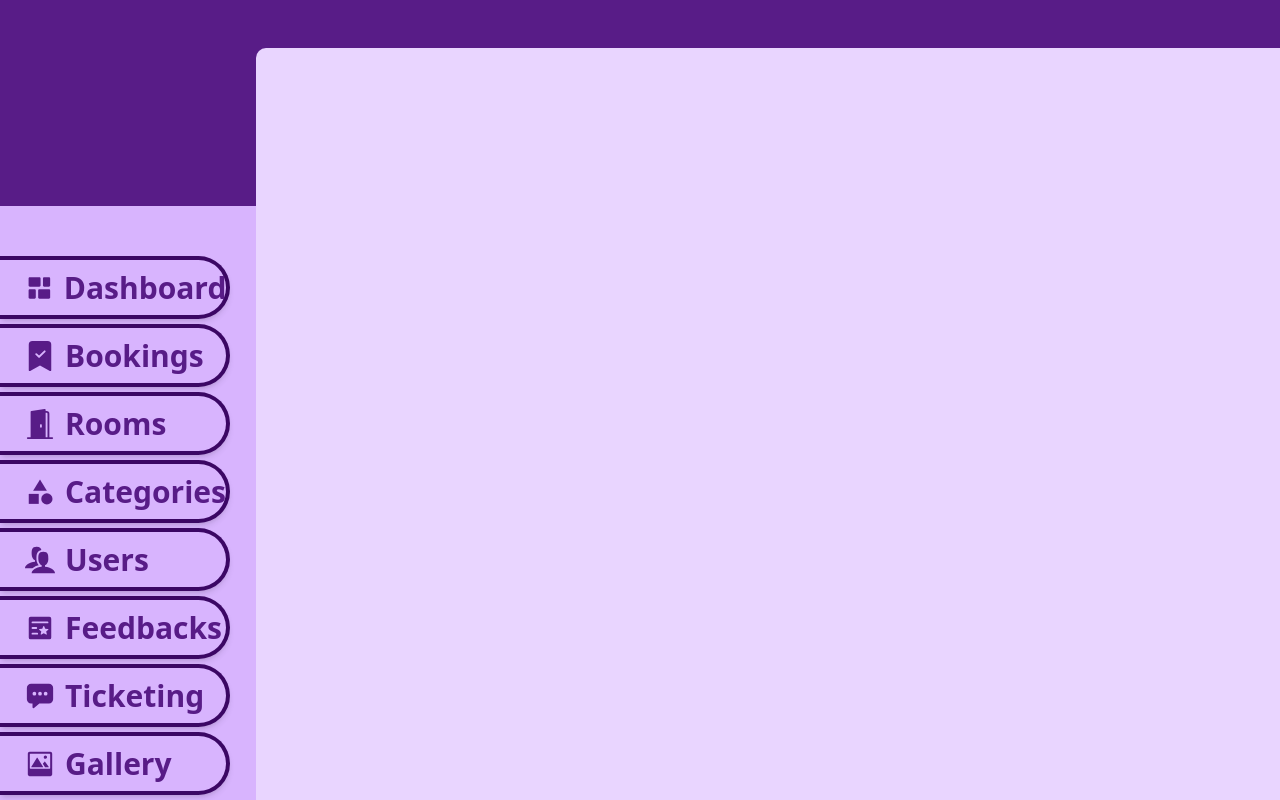
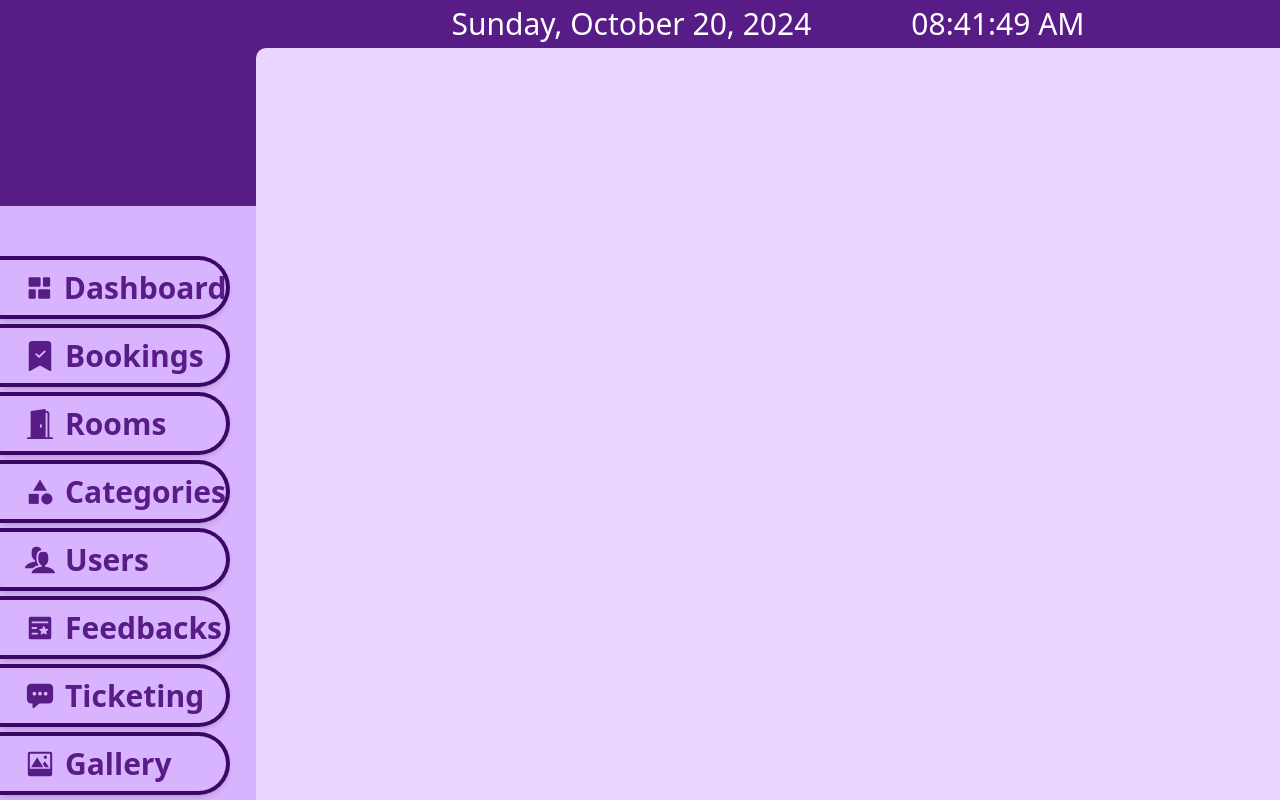
Before and after one commit to Dewruwan95/hotel-booking-frontend, a React (Vite) app: page /admin in a window 1280 px wide. Built offline with nearby package versions, Linux system fonts and the light colour scheme.

Commit message:
created admin dashboard date and time bar

```diff
--- /dev/null
+++ b/src/components/adminDashboardTimestamp/DateAndTime.jsx
@@ -0,0 +1,37 @@
+import { useState, useEffect } from "react";
+
+function DateAndTime() {
+  const [currentTime, setCurrentTime] = useState(new Date());
+
+  useEffect(() => {
+    const timer = setInterval(() => {
+      setCurrentTime(new Date());
+    }, 1000);
+
+    // Cleanup interval on component unmount
+    return () => clearInterval(timer);
+  }, []);
+
+  const formattedDate = currentTime.toLocaleDateString(undefined, {
+    weekday: "long", // Display full weekday (e.g., "Wednesday")
+    day: "numeric", // Display day as a number (e.g., "16")
+    month: "long", // Display full month (e.g., "October")
+    year: "numeric", // Display full year (e.g., "2024")
+  });
+
+  const formattedTime = currentTime.toLocaleTimeString(undefined, {
+    hour: "2-digit",
+    minute: "2-digit",
+    second: "2-digit",
+    hour12: true,
+  });
+
+  return (
+    <div className="text-white text-3xl">
+      <span className="px-[50px]">{formattedDate}</span>
+      <span className="px-[50px]">{formattedTime}</span>
+    </div>
+  );
+}
+
+export default DateAndTime;
--- a/src/pages/adminPages/dashboard/AdminDashboard.jsx
+++ b/src/pages/adminPages/dashboard/AdminDashboard.jsx
@@ -7,6 +7,7 @@ import AdminFeedback from "../feedbacks/AdminFeedback";
 import AdminTicketing from "../ticketing/AdminTicketing";
 import AdminGallery from "../gallery/AdminGallery";
 import NavigationItemList from "../../../components/adminNavigation/NavigationItemList";
+import DateAndTime from "../../../components/adminDashboardTimestamp/DateAndTime";
 
 function AdminDashboard() {
   return (
@@ -23,7 +24,9 @@ function AdminDashboard() {
         </div>
 
         <div className="w-[80%] h-[100vh]">
-          <div className="h-[6%] bg-purple-900"></div>
+          <div className="h-[6%] bg-purple-900 flex justify-center items-center">
+            <DateAndTime />
+          </div>
 
           <div className="h-[94%] rounded-tl-[10px] bg-purple-200">
             {/* dashboard content design */}
```
